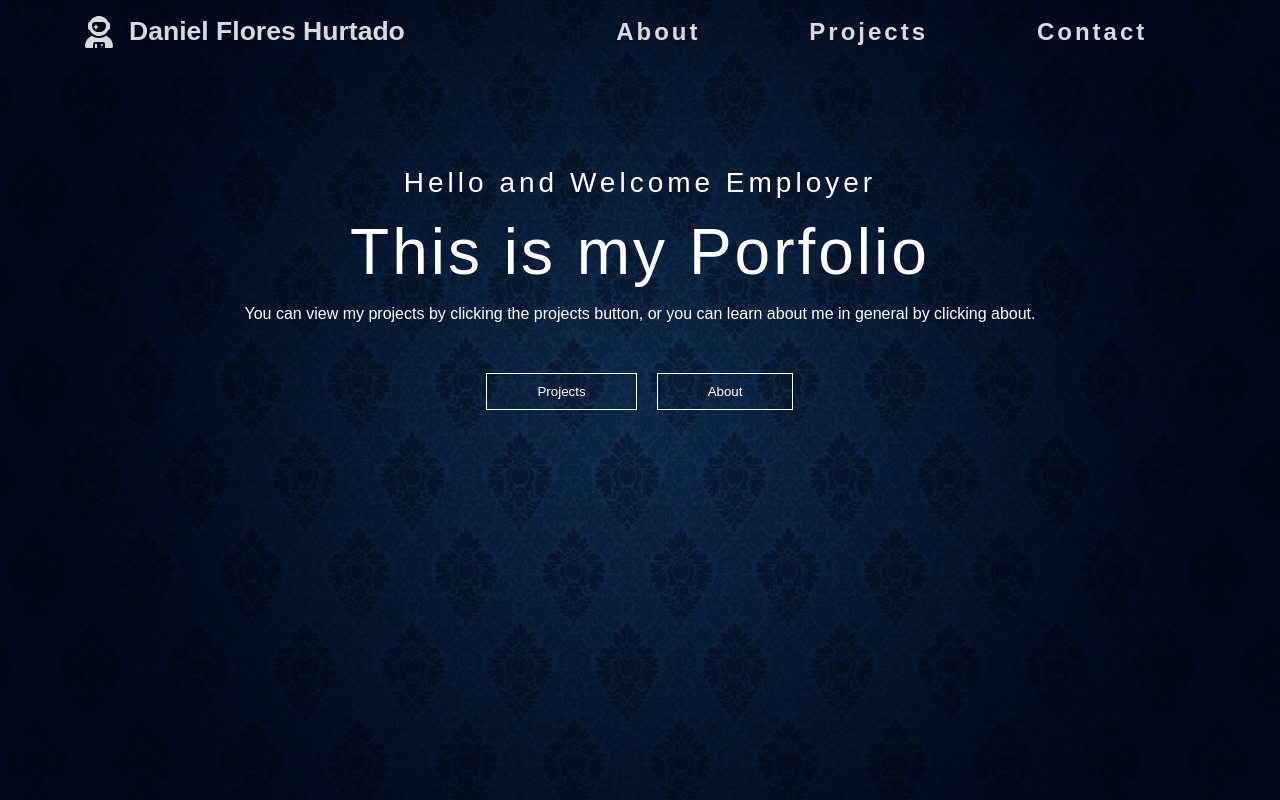
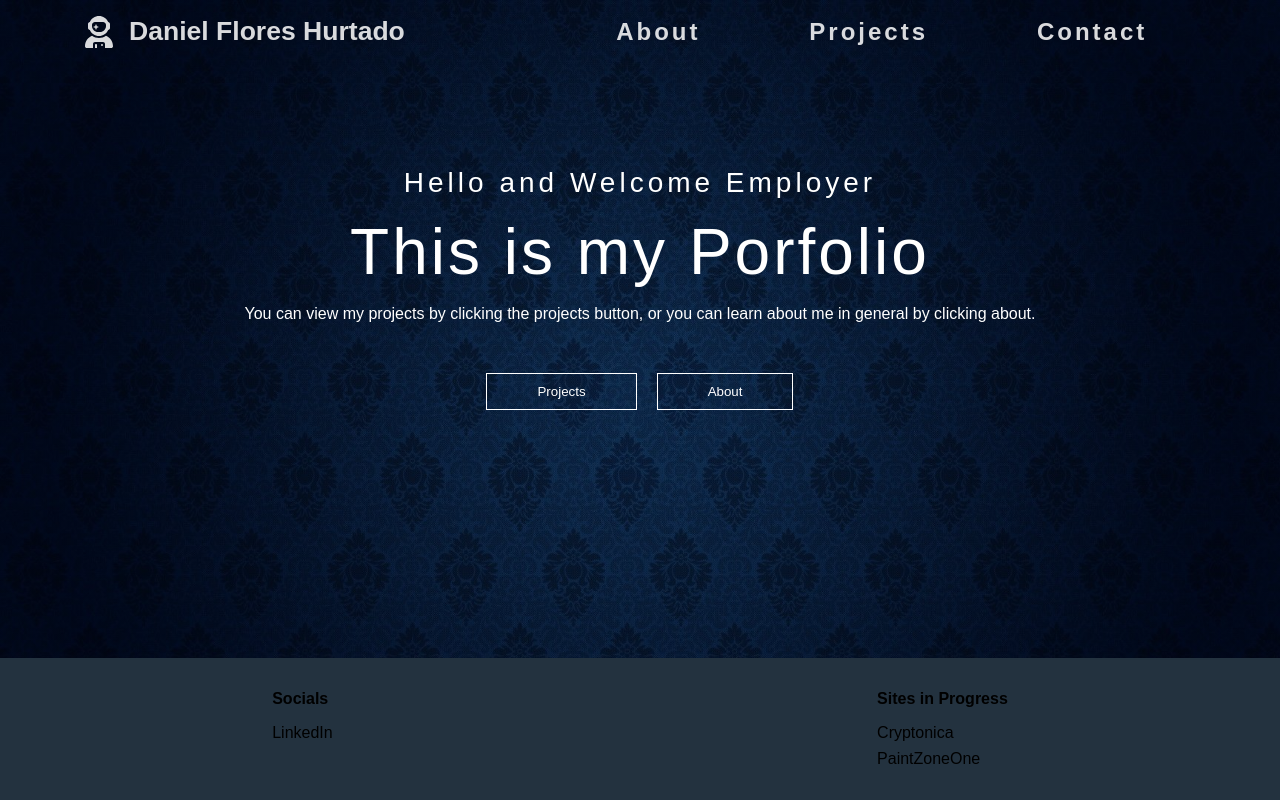
Before and after one commit to daniels74/web-porfolio, a React (Create React App) app: page / in a window 1280 px wide. Built offline with nearby package versions, Linux system fonts and the light colour scheme.

Commit message:
footer-added

```diff
--- a/src/components/Footer/Footer.css
+++ b/src/components/Footer/Footer.css
@@ -1,20 +1,36 @@
   .footer {
-    color: white;
-    padding-top: 2rem;
-    padding-bottom: 4rem;
+      width: 100%;
+      background-color: rgb(35, 50, 63);
       position: absolute;
       bottom: 0;
-    width: 100%;
-    height: 160px; /* Set the fixed height of the footer here */
+      display: flex;
+      flex-direction: row;
+      justify-content: space-around;
+  }
+
+  .leftside {
+    display: flex;
+    flex-direction: column;
+    gap: 1rem;
+    margin-bottom: 2rem;
+    margin-top: 2rem;
 }
 
 .rightside {
     display: flex;
     flex-direction: column;
-      text-align: right;
+    gap: 1rem;
+    margin-bottom: 2rem;
+    margin-top: 2rem;
 }
 
-  .rightlist {
+.list {
     list-style: none;
-      margin-right: 2%;
+    display: flex;
+    flex-direction: column;
+    gap: .5rem;
 }
+
+.list > li > a {
+    color: black;
+}
--- a/src/components/Footer/Footer.jsx
+++ b/src/components/Footer/Footer.jsx
@@ -4,12 +4,27 @@ import "./Footer.css"
 const Footer = () => {
   return (
     <footer className="footer">
+        <div className="leftside">
+            <h4>Socials</h4>
+            <ul className='list'>
+                <li>
+                    <a href="https://www.linkedin.com/in/daniel-flores-hurtado-880396149/">
+                        LinkedIn
+                    </a>
+                </li>
+            </ul>
+        </div>
         <div className="rightside">
-            <ul className="rightlist">
-                <li>Also check out</li>
+            <h4>Sites in Progress</h4>
+            <ul className="list">
                 <li>
-                    <a href="https://landscaping.azurewebsites.net">
-                        Father's Website
+                    <a href="https://cryptonica.vercel.app/">
+                        Cryptonica
+                    </a>
+                </li>
+                <li>
+                    <a href="https://project-kam.vercel.app/">
+                        PaintZoneOne
                     </a>
                 </li>
             </ul>
--- a/src/pages/Home/Home.jsx
+++ b/src/pages/Home/Home.jsx
@@ -1,6 +1,6 @@
 import React from "react";
 import "./Home.css";
-//import Footer from "../../components/Footer/Footer";
+import Footer from "../../components/Footer/Footer";
 // import { Holdable } from "react-touch";
 // import { defineHold } from "react-touch";
 
@@ -44,7 +44,7 @@ const Home = () => {
           </a>
         </div>
       </div>
-      {/* <Footer />*/}
+      <Footer />
     </div>
   );
 };
```
Lines whose indentation alone changed are shown as unchanged.
